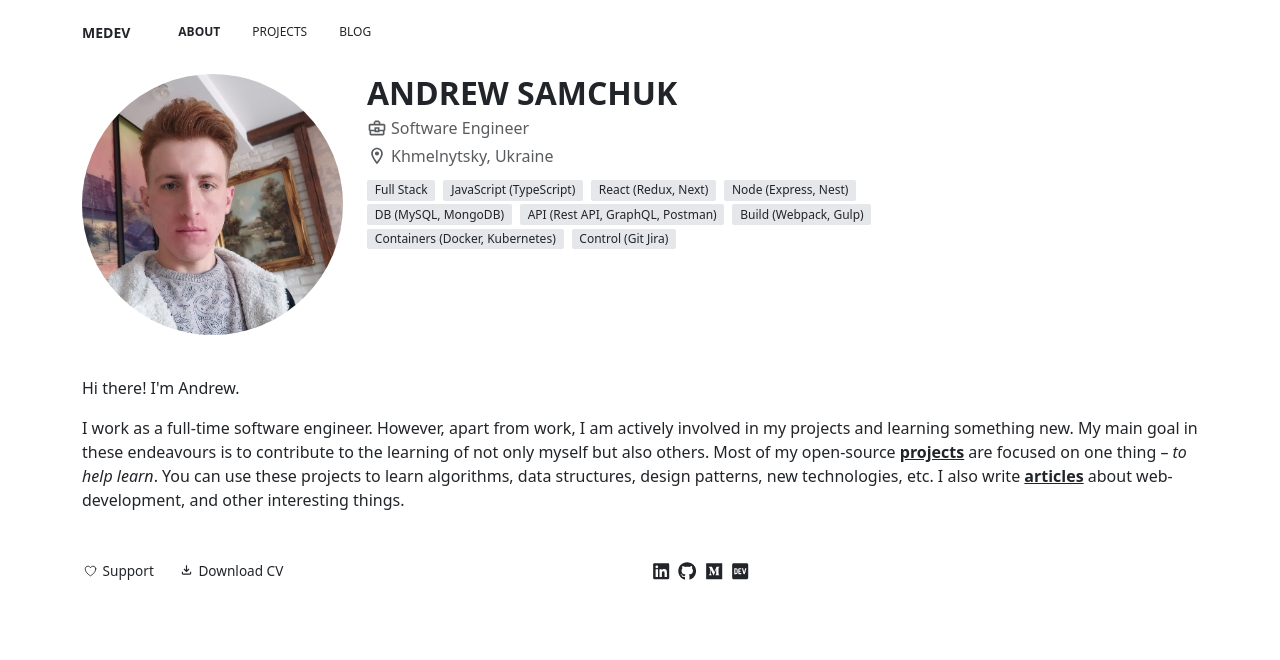
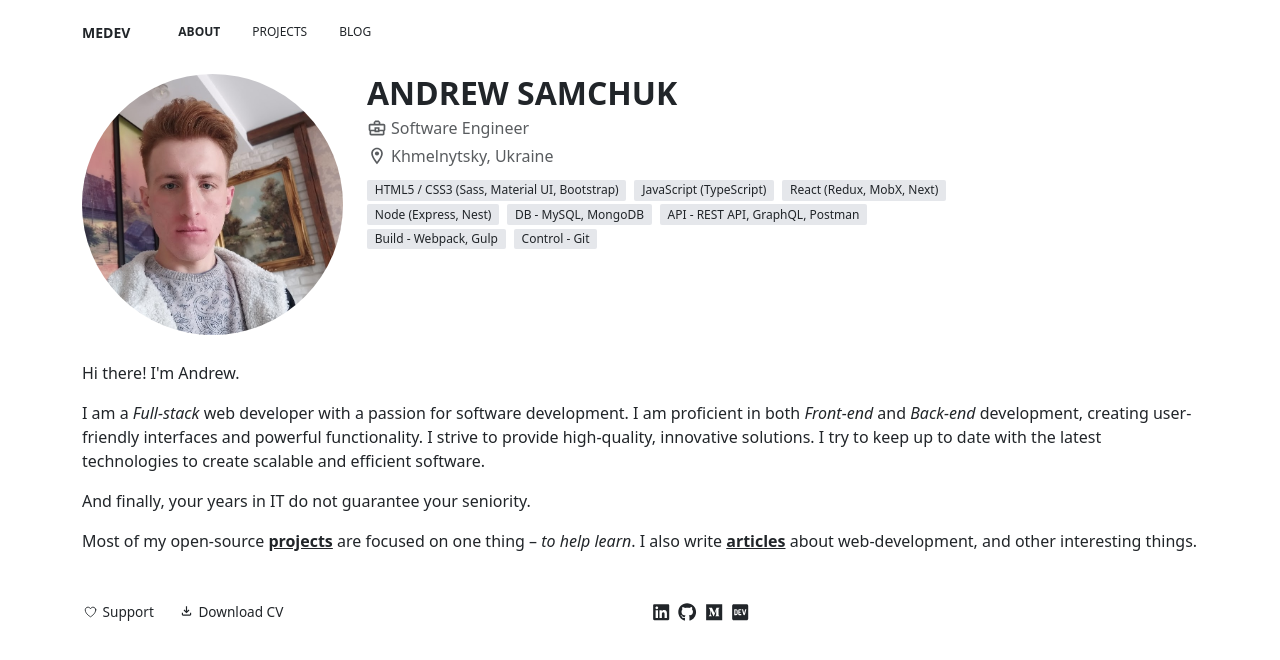
Before and after one commit to betelgeuseAS/me-dev, a React (Create React App) app: page /me-dev/about in a window 1280 px wide. Shown: the top 660 px of the page. Built offline with nearby package versions, Linux system fonts and the light colour scheme.

Commit message:
Update about page

```diff
--- a/src/containers/AboutPage.js
+++ b/src/containers/AboutPage.js
@@ -15,7 +15,7 @@ export const AboutPage = () => {
     <Fragment>
       <Row>
         <Col xs="12" sm="3">
-          <Card style={{width: '100%', border: 0, marginBottom: '25px'}}>
+          <Card style={{width: '100%', border: 0, marginBottom: '10px'}}>
             <img alt="Me" src={meImage} style={{clipPath: 'circle(50% at 50% 50%)'}} />
           </Card>
         </Col>
@@ -36,17 +36,16 @@ export const AboutPage = () => {
               </CardSubtitle>
 
               <CardText>
-                <CustomBadge>Full Stack</CustomBadge>
+                <CustomBadge>HTML5 / CSS3 (Sass, Material UI, Bootstrap)</CustomBadge>
                 <CustomBadge>JavaScript (TypeScript)</CustomBadge>
-                <CustomBadge>React (Redux, Next)</CustomBadge>
+                <CustomBadge>React (Redux, MobX, Next)</CustomBadge>
+                <br />
                 <CustomBadge>Node (Express, Nest)</CustomBadge>
+                <CustomBadge>DB - MySQL, MongoDB</CustomBadge>
+                <CustomBadge>API - REST API, GraphQL, Postman</CustomBadge>
                 <br />
-                <CustomBadge>DB (MySQL, MongoDB)</CustomBadge>
-                <CustomBadge>API (Rest API, GraphQL, Postman)</CustomBadge>
-                <CustomBadge>Build (Webpack, Gulp)</CustomBadge>
-                <br />
-                <CustomBadge>Containers (Docker, Kubernetes)</CustomBadge>
-                <CustomBadge>Control (Git Jira)</CustomBadge>
+                <CustomBadge>Build - Webpack, Gulp</CustomBadge>
+                <CustomBadge>Control - Git</CustomBadge>
               </CardText>
             </CardBody>
           </Card>
@@ -58,11 +57,17 @@ export const AboutPage = () => {
           <p>Hi there! I'm Andrew.</p>
 
           <p>
-            I work as a full-time software engineer. However, apart from work, I am actively involved in my projects
-            and learning something new. My main goal in these endeavours is to contribute to the learning of not only
-            myself but also others. Most of my open-source <span className="custom-link hover-link"><Link to="/me-dev/projects">projects</Link></span> are focused on one
-            thing – <i>to help learn</i>. You can use these projects to learn algorithms, data structures, design
-            patterns, new technologies, etc. I also write <span className="custom-link hover-link"><Link to="/me-dev/blog">articles</Link></span> about web-development,
+            I am a <i>Full-stack</i> web developer with a passion for software development. I am proficient in both
+            <i> Front-end</i> and <i>Back-end</i> development, creating user-friendly interfaces and powerful
+            functionality. I strive to provide high-quality, innovative solutions. I try to keep up to date with the
+            latest technologies to create scalable and efficient software.
+          </p>
+
+          <p>And finally, your years in IT do not guarantee your seniority.</p>
+
+          <p>
+            Most of my open-source <span className="custom-link hover-link"><Link to="/me-dev/projects">projects</Link></span> are focused on one
+            thing – <i>to help learn</i>. I also write <span className="custom-link hover-link"><Link to="/me-dev/blog">articles</Link></span> about web-development,
             and other interesting things.
           </p>
         </Col>
```
Also changed, not shown: 1 other file (tests, documents, lock files or other folders).
